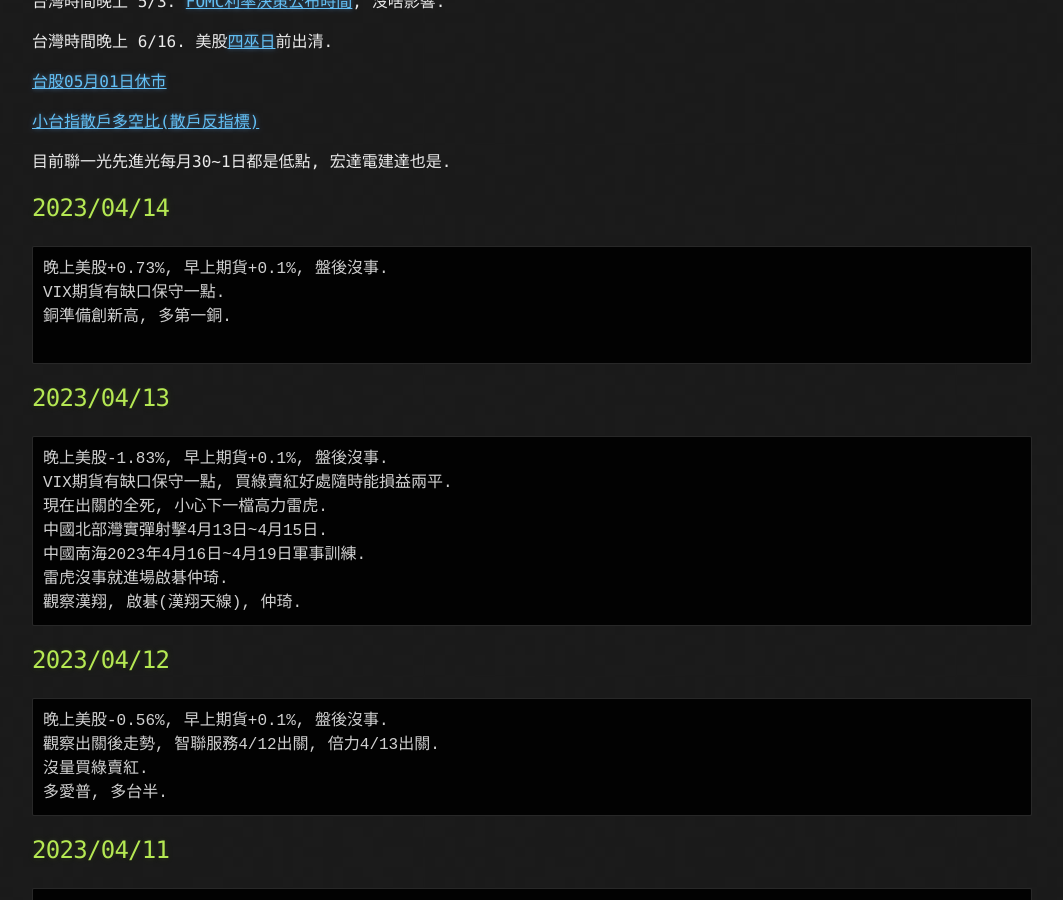
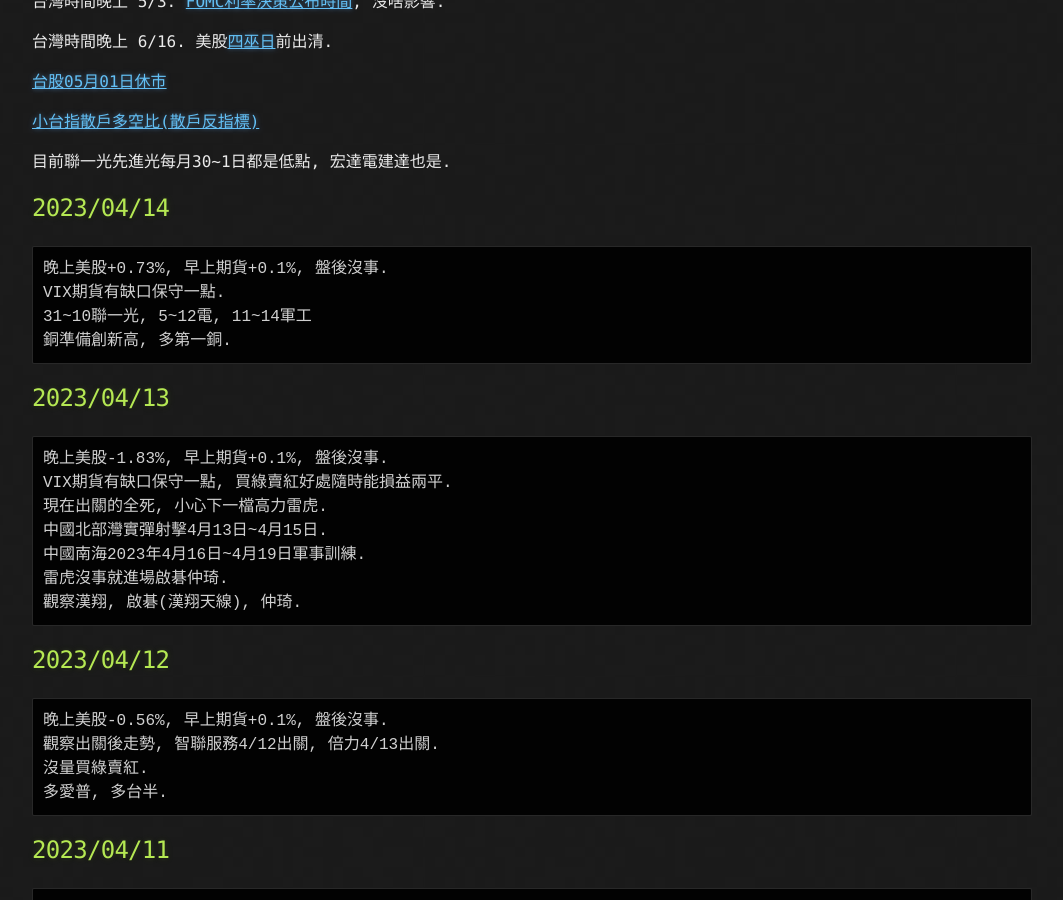
Before and after one commit to lepg5487/Stock_God, a Jekyll site: the page built from index.md, in a window 1280 px wide and 900 px high, scrolled down 388 px. Shown: the whole window, without its empty margins (108-1171 px from the left). Built offline with Jekyll 4.4.1, drawn with Linux system fonts in a browser that asks for light colours; our own code applies the rules of GitHub Pages for plain Markdown files.

Commit message:
Update index.md

````diff
--- a/index.md
+++ b/index.md
@@ -22,8 +22,8 @@ layout: testlayouts
 ```
 晚上美股+0.73%, 早上期貨+0.1%, 盤後沒事.
 VIX期貨有缺口保守一點.
+31~10聯一光, 5~12電, 11~14軍工
 銅準備創新高, 多第一銅.
-
 ```
 
 ## 2023/04/13
````
